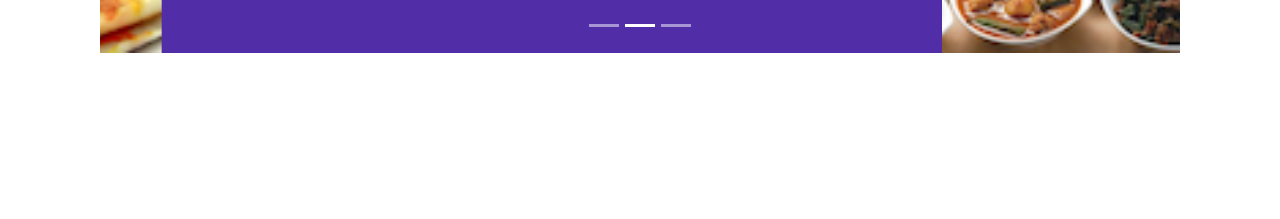
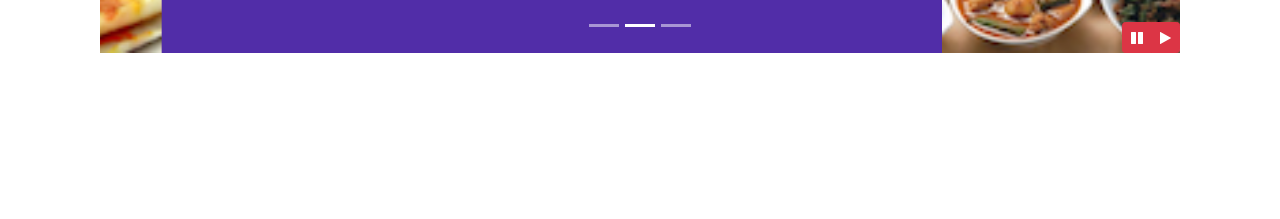
Before and after one commit to np0805/bootstrap-exercise, a website: page index.html in a window 1280 px wide. Shown: the part 581-800 px from the top of the page. Drawn offline with nearby package versions, Linux system fonts and the light colour scheme.

Commit message:
add play and pause jquery effect to carousel

```diff
--- a/css/style.css
+++ b/css/style.css
@@ -58,3 +58,9 @@
     left: 0;
     min-height: 300px;
 }
+
+#carouselButton {
+    right: 0px;
+    position: absolute;
+    bottom: 0px;
+}
--- a/index.html
+++ b/index.html
@@ -203,6 +203,14 @@
                     <a class="carousel-control-next" href="#mycarousel" role="button" data-slide="next">
                         <span class="carousel-control-next-icon"></span>
                     </a>
+                    <div class="btn-group" id="carouselButton">
+                        <button class="btn btn-danger btn-sm" id="carousel-pause">
+                            <span class="fa fa-pause"></span>
+                        </button>
+                        <button class="btn btn-danger btn-sm" id="carousel-play">
+                            <span class="fa fa-play"></span>
+                        </button>
+                    </div>
                 </div>
             </div>
         </div>
@@ -351,6 +359,17 @@
             $('[data-toggle="tooltip]"').tooltip();
         });
     </script> -->
+    <script>
+    $(document).ready(function() {
+        $('#mycarousel').carousel({ interval: 1000});
+        $('#carousel-pause').click(function(){
+            $('mycarousel').carousel('pause');
+        });
+        $('#carousel-play').click(function(){
+            $('mycarousel').carousel('cycle');
+        });
+    });
+    </script>
 </body>
 
 </html>
```
